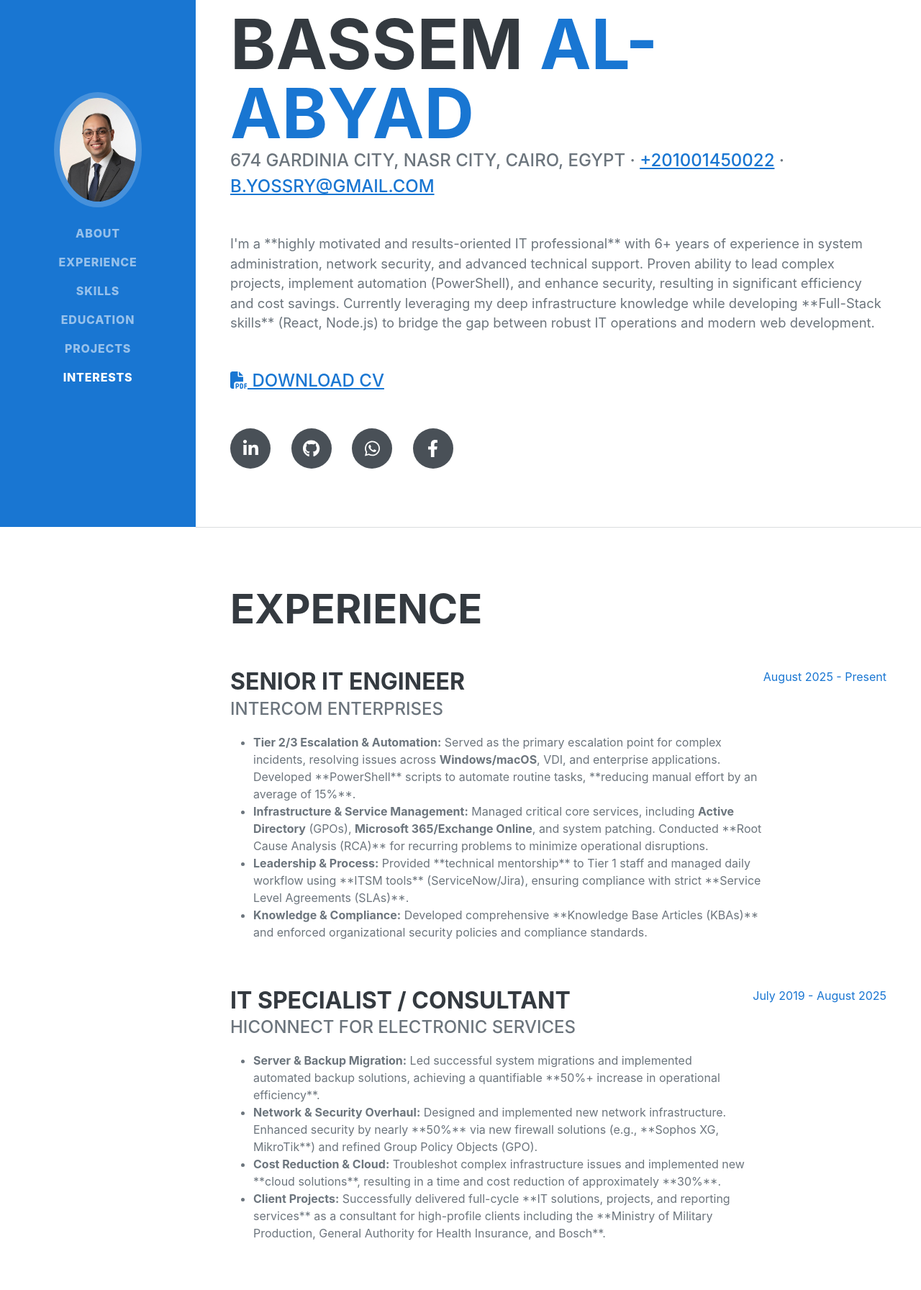
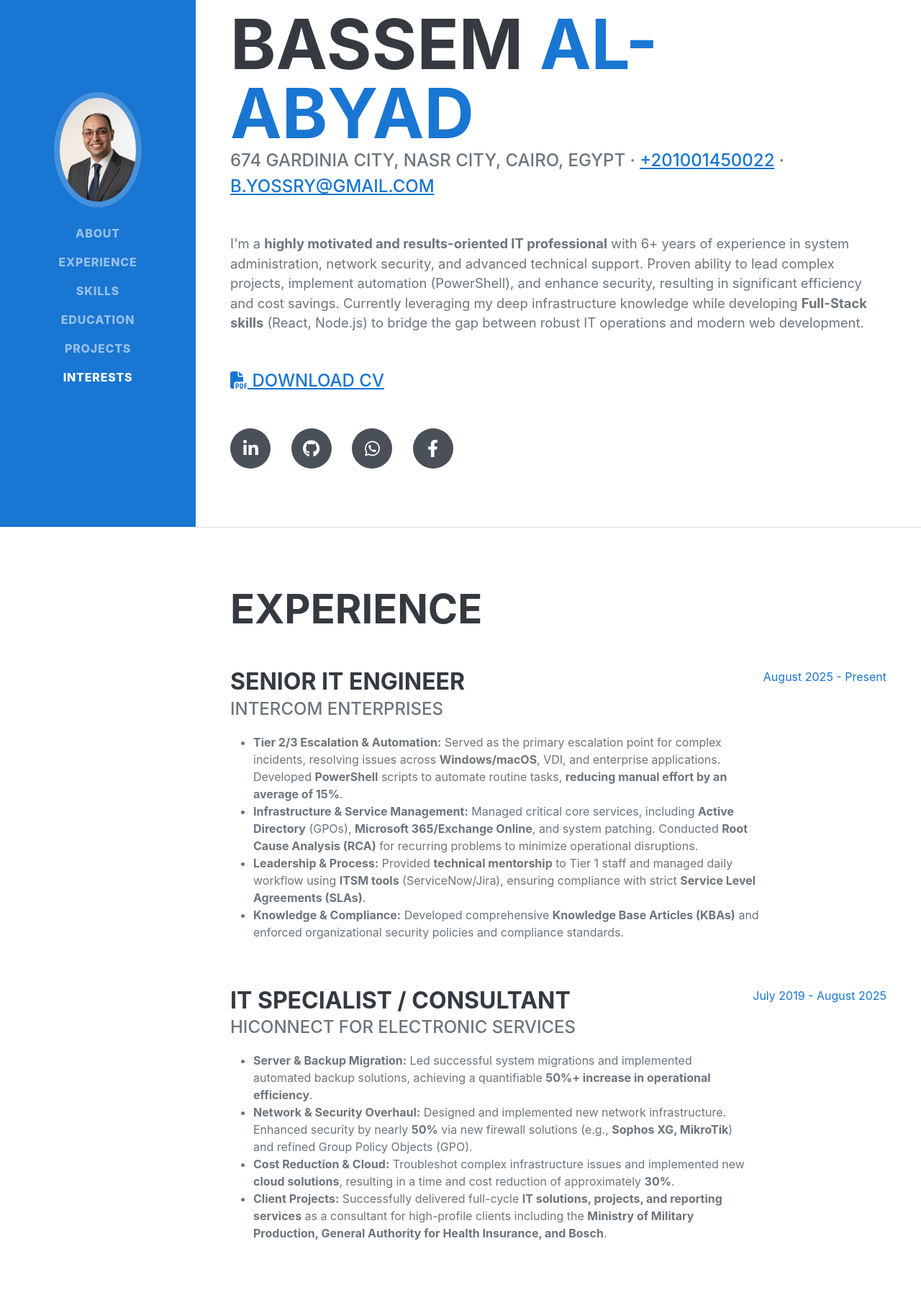
Before and after one commit to BassemAl-Abyad/resume, a plain HTML site: page index.html in a window 1280 px wide. Shown: the part 68-1860 px from the top of the page at 72% size. Drawn offline with nearby package versions, Linux system fonts and the light colour scheme; a web font is replaced by a local one.

Commit message:
fixed bolding

```diff
--- a/index.html
+++ b/index.html
@@ -97,14 +97,18 @@
             <a href="mailto:b.yossry@gmail.com">b.yossry@gmail.com</a>
           </div>
           <p class="lead mb-5">
-            I'm a **highly motivated and results-oriented IT professional** with
-            6+ years of experience in system administration, network security,
-            and advanced technical support. Proven ability to lead complex
-            projects, implement automation (PowerShell), and enhance security,
-            resulting in significant efficiency and cost savings. Currently
-            leveraging my deep infrastructure knowledge while developing
-            **Full-Stack skills** (React, Node.js) to bridge the gap between
-            robust IT operations and modern web development.
+            I'm a
+            <strong
+              >highly motivated and results-oriented IT professional</strong
+            >
+            with 6+ years of experience in system administration, network
+            security, and advanced technical support. Proven ability to lead
+            complex projects, implement automation (PowerShell), and enhance
+            security, resulting in significant efficiency and cost savings.
+            Currently leveraging my deep infrastructure knowledge while
+            developing <strong>Full-Stack skills</strong> (React, Node.js) to
+            bridge the gap between robust IT operations and modern web
+            development.
           </p>
           <div class="subheading mb-5">
             <a
@@ -150,27 +154,31 @@
                   <strong>Tier 2/3 Escalation & Automation:</strong> Served as
                   the primary escalation point for complex incidents, resolving
                   issues across <strong>Windows/macOS</strong>, VDI, and
-                  enterprise applications. Developed **PowerShell** scripts to
-                  automate routine tasks, **reducing manual effort by an average
-                  of 15%**.
+                  enterprise applications. Developed
+                  <strong>PowerShell</strong> scripts to automate routine tasks,
+                  <strong>reducing manual effort by an average of 15%</strong>.
                 </li>
                 <li>
                   <strong>Infrastructure & Service Management:</strong> Managed
                   critical core services, including
                   <strong>Active Directory</strong> (GPOs),
                   <strong>Microsoft 365/Exchange Online</strong>, and system
-                  patching. Conducted **Root Cause Analysis (RCA)** for
-                  recurring problems to minimize operational disruptions.
+                  patching. Conducted
+                  <strong>Root Cause Analysis (RCA)</strong> for recurring
+                  problems to minimize operational disruptions.
                 </li>
                 <li>
-                  <strong>Leadership & Process:</strong> Provided **technical
-                  mentorship** to Tier 1 staff and managed daily workflow using
-                  **ITSM tools** (ServiceNow/Jira), ensuring compliance with
-                  strict **Service Level Agreements (SLAs)**.
+                  <strong>Leadership & Process:</strong> Provided
+                  <strong>technical mentorship</strong> to Tier 1 staff and
+                  managed daily workflow using
+                  <strong>ITSM tools</strong> (ServiceNow/Jira), ensuring
+                  compliance with strict
+                  <strong>Service Level Agreements (SLAs)</strong>.
                 </li>
                 <li>
                   <strong>Knowledge & Compliance:</strong> Developed
-                  comprehensive **Knowledge Base Articles (KBAs)** and enforced
+                  comprehensive
+                  <strong>Knowledge Base Articles (KBAs)</strong> and enforced
                   organizational security policies and compliance standards.
                 </li>
               </ul>
@@ -191,27 +199,33 @@
                 <li>
                   <strong>Server & Backup Migration:</strong> Led successful
                   system migrations and implemented automated backup solutions,
-                  achieving a quantifiable **50%+ increase in operational
-                  efficiency**.
+                  achieving a quantifiable
+                  <strong>50%+ increase in operational efficiency</strong>.
                 </li>
                 <li>
                   <strong>Network & Security Overhaul:</strong> Designed and
                   implemented new network infrastructure. Enhanced security by
-                  nearly **50%** via new firewall solutions (e.g., **Sophos XG,
-                  MikroTik**) and refined Group Policy Objects (GPO).
+                  nearly <strong>50%</strong> via new firewall solutions (e.g.,
+                  <strong>Sophos XG, MikroTik</strong>) and refined Group Policy
+                  Objects (GPO).
                 </li>
                 <li>
                   <strong>Cost Reduction & Cloud:</strong> Troubleshot complex
-                  infrastructure issues and implemented new **cloud solutions**,
-                  resulting in a time and cost reduction of approximately
-                  **30%**.
+                  infrastructure issues and implemented new
+                  <strong>cloud solutions</strong>, resulting in a time and cost
+                  reduction of approximately <strong>30%</strong>.
                 </li>
                 <li>
                   <strong>Client Projects:</strong> Successfully delivered
-                  full-cycle **IT solutions, projects, and reporting services**
+                  full-cycle
+                  <strong
+                    >IT solutions, projects, and reporting services</strong
+                  >
                   as a consultant for high-profile clients including the
-                  **Ministry of Military Production, General Authority for
-                  Health Insurance, and Bosch**.
+                  <strong
+                    >Ministry of Military Production, General Authority for
+                    Health Insurance, and Bosch</strong
+                  >.
                 </li>
               </ul>
             </div>
@@ -291,7 +305,8 @@
             </li>
             <li>
               <span class="fa-li"><i class="fas fa-check"></i></span>
-              Proficiency in **Arabic and English** (ATEFL score 580)
+              Proficiency in <strong>Arabic and English</strong> (ATEFL score
+              580)
             </li>
           </ul>
         </div>
@@ -307,7 +322,8 @@
                 Full-Stack Web Design Certification
               </div>
               <p>
-                Focus on **Frontend (React JS)** and **Backend (Node JS)**
+                Focus on <strong>Frontend (React JS)</strong> and
+                <strong>Backend (Node JS)</strong>
                 development principles.
               </p>
             </div>
@@ -325,8 +341,9 @@
                 programs.
               </div>
               <p>
-                Achieved **CCNA, MCSA, MCSE, A+, and N+** certifications through
-                dedicated self-study and practical application.
+                Achieved
+                <strong>CCNA, MCSA, MCSE, A+, and N+</strong> certifications
+                through dedicated self-study and practical application.
               </p>
             </div>
             <div class="flex-shrink-0">
@@ -344,19 +361,20 @@
             <li>
               <span class="fa-li"><i class="fas fa-globe"></i></span>
               <a href="https://thebuyerhub-hykh.vercel.app/" target="_blank"
-                >TheBuyerHub (WIP E-Commerce site using **NextJS**)</a
+                >TheBuyerHub (WIP E-Commerce site using
+                <strong>NextJS</strong>)</a
               >
             </li>
             <li>
               <span class="fa-li"><i class="fas fa-globe"></i></span>
               <a href="https://react-social-app-chi.vercel.app/" target="_blank"
-                >Social App (WIP using **ReactJS**)</a
+                >Social App (WIP using <strong>ReactJS</strong>)</a
               >
             </li>
             <li>
               <span class="fa-li"><i class="fas fa-globe"></i></span>
               <a href="https://spa-react1.vercel.app/" target="_blank"
-                >Single Page Application (**ReactJS**)</a
+                >Single Page Application (<strong>ReactJS</strong>)</a
               >
             </li>
             <li>
@@ -364,7 +382,7 @@
               <a
                 href="https://bassemal-abyad.github.io/Bookmarker-js3-a12/"
                 target="_blank"
-                >Bookmarker CRUD System (**JavaScript**)</a
+                >Bookmarker CRUD System (<strong>JavaScript</strong>)</a
               >
             </li>
             <li>
@@ -382,16 +400,17 @@
           <h2 class="mb-5">Interests</h2>
           <p>
             When not focused on IT infrastructure or coding, I maintain a strong
-            interest in **outdoor activities, music (amateur guitarist)**, and
-            **photography**. I am a critical thinker and problem solver,
-            continuously seeking opportunities to learn new technologies in both
-            the infrastructure and web development fields.
+            interest in
+            <strong>outdoor activities, music (amateur guitarist)</strong>, and
+            <strong>photography</strong>. I am a critical thinker and problem
+            solver, continuously seeking opportunities to learn new technologies
+            in both the infrastructure and web development fields.
           </p>
           <p class="mb-0">
-            My hobbies also include exploring **sci-fi/fantasy media** and I
-            enjoy cooking. I leverage my innate curiosity to explore new
-            technical advancements, ensuring my skills remain current and
-            relevant.
+            My hobbies also include exploring
+            <strong>sci-fi/fantasy media</strong> and I enjoy cooking. I
+            leverage my innate curiosity to explore new technical advancements,
+            ensuring my skills remain current and relevant.
           </p>
         </div>
       </section>
```
Also changed, not shown: 1 other file.
